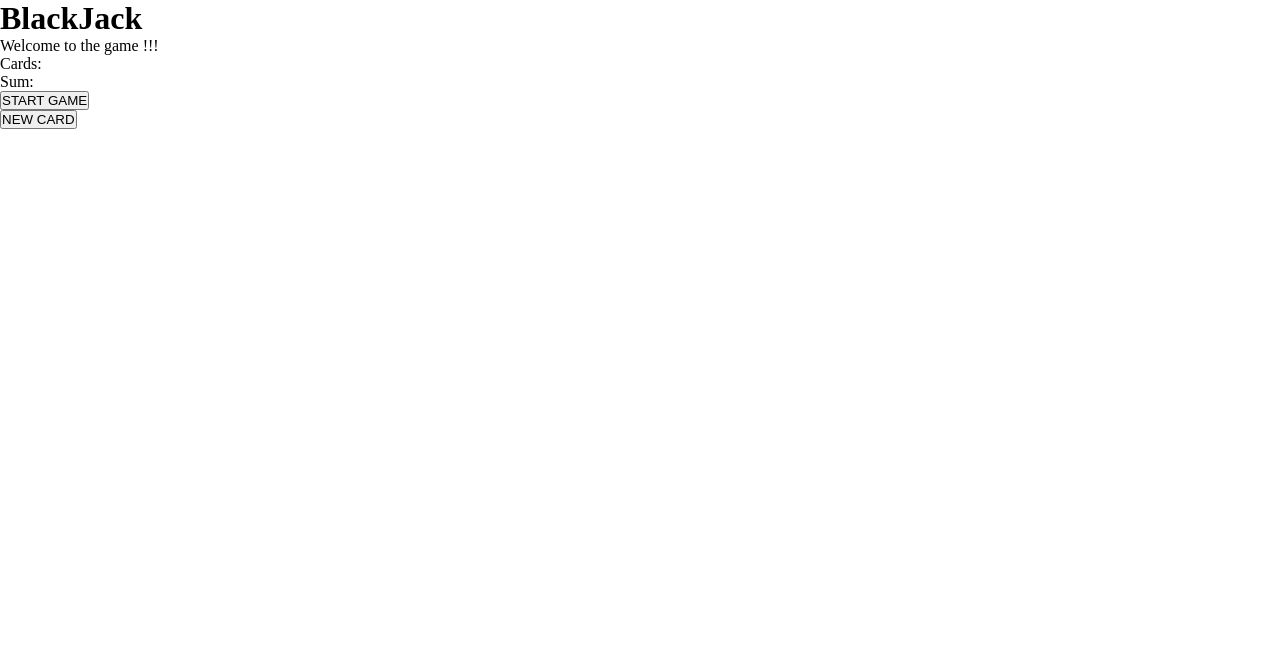
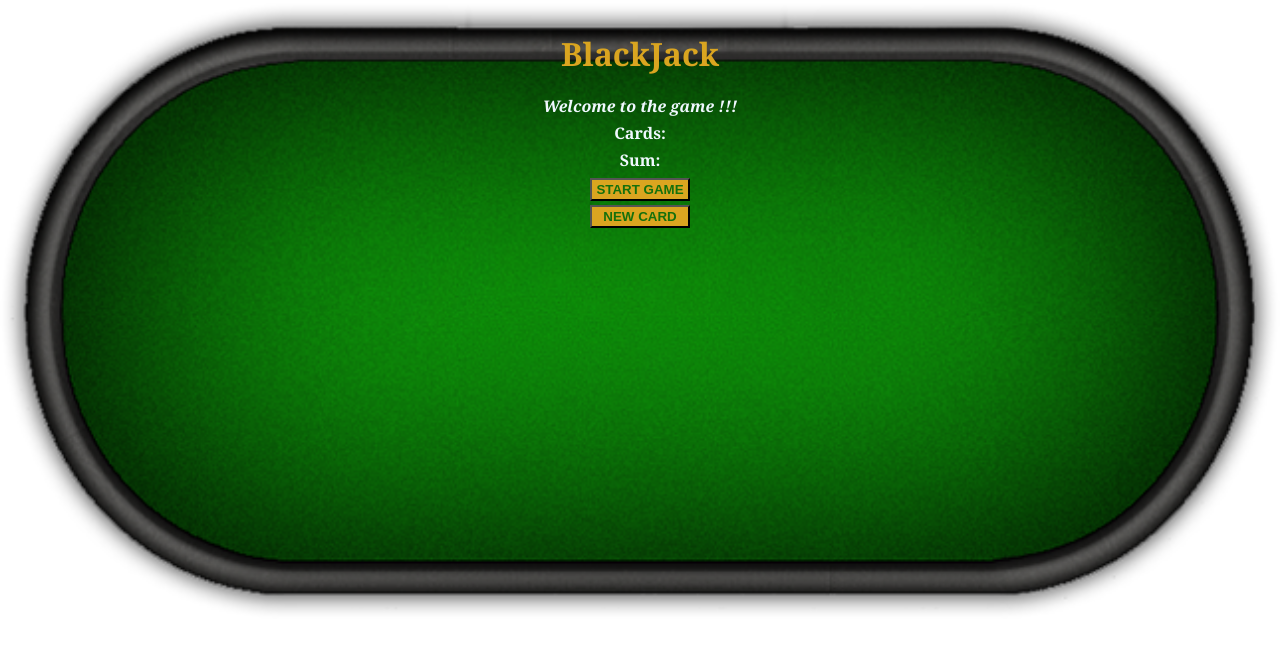
Before and after one commit to rsyji/Blackjack_game, a plain HTML site: page index.html in a window 1280 px wide. Drawn offline with Linux system fonts and the light colour scheme.

Commit message:
Basic styling is fone

```diff
--- a/styles.css
+++ b/styles.css
@@ -2,3 +2,39 @@
     margin: 0;
     padding: 0;
 }
+
+body{
+    background-image: url("table.png");
+    background-repeat: no-repeat;
+    background-size: cover;
+    font-family:Cambria, Cochin, Georgia, Times, 'Times New Roman', serif;
+    text-align: center;
+    color: aliceblue;
+}
+
+h1{
+    font-weight: bold;
+    color: goldenrod;
+    margin-top: 2rem;
+    margin-bottom: 20px;
+}
+
+#message{
+    font-style: italic;
+    /* font-weight: bold; */
+}
+
+
+button{
+    width: 100px;
+    margin: 2px auto;
+    background-color: goldenrod;
+    color: rgb(21, 112, 12);
+    padding: 2px;
+    font-weight: bold;
+}
+
+p{
+    font-weight: bolder;
+    margin: 5px auto;
+}
```
